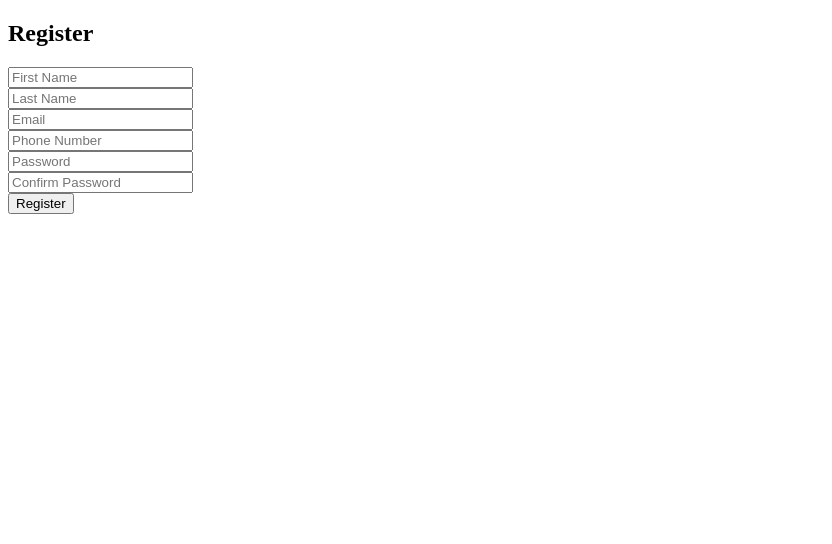
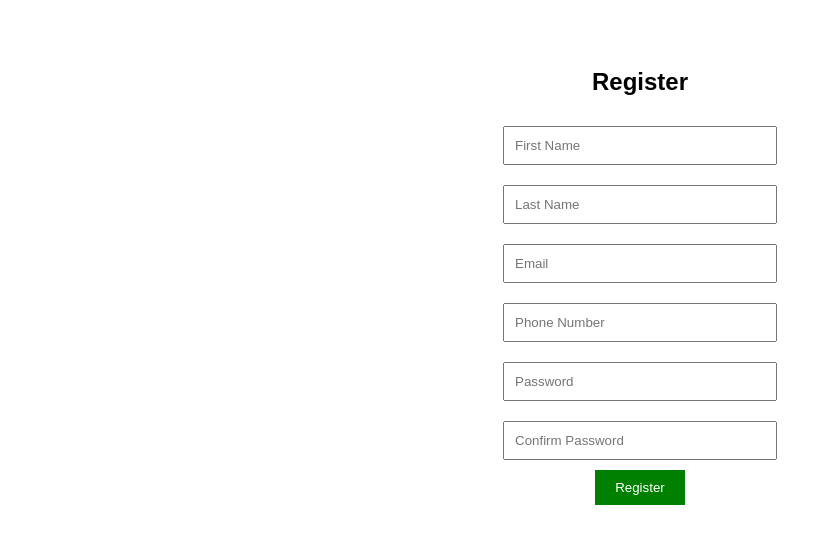
Before and after one commit to praneetha617/bin-web-app, a plain HTML site: page register.html in a window 1280 px wide. Shown: the whole page, without its empty margins (0-832 px from the left). Drawn offline with Linux system fonts and the light colour scheme.

```diff
--- a/register.html
+++ b/register.html
@@ -1,23 +1,43 @@
 <!DOCTYPE html>
-<html>
+<html lang="en">
 <head>
+  <meta charset="UTF-8">
   <title>Register</title>
+  <style>
+    body {
+      font-family: Arial;
+      text-align: center;
+      padding: 40px;
+    }
+    input {
+      margin: 10px;
+      padding: 10px;
+      width: 250px;
+    }
+    button {
+      padding: 10px 20px;
+      background-color: green;
+      color: white;
+      border: none;
+      cursor: pointer;
+    }
+  </style>
   <script>
     function handleRegister(event) {
       event.preventDefault();
-      // Normally here you’d save data to a database, but for demo we just redirect
+      // Add validation logic here (if needed)
       alert("Registered successfully!");
-      window.location.href = "login.html"; // Redirect to login page
+      window.location.href = "login.html";  // Redirect after registration
     }
   </script>
 </head>
 <body>
   <h2>Register</h2>
   <form onsubmit="handleRegister(event)">
-    <input type="text" placeholder="First Name" required><br>
-    <input type="text" placeholder="Last Name" required><br>
+    <input type="text" placeholder="First Name" required pattern="[A-Za-z\s]+" title="Only letters allowed"><br>
+    <input type="text" placeholder="Last Name" required pattern="[A-Za-z\s]+" title="Only letters allowed"><br>
     <input type="email" placeholder="Email" required><br>
-    <input type="tel" placeholder="Phone Number" required><br>
+    <input type="tel" placeholder="Phone Number" required pattern="[0-9]{10}" title="Enter 10-digit phone number"><br>
     <input type="password" placeholder="Password" required><br>
     <input type="password" placeholder="Confirm Password" required><br>
     <button type="submit">Register</button>
```
